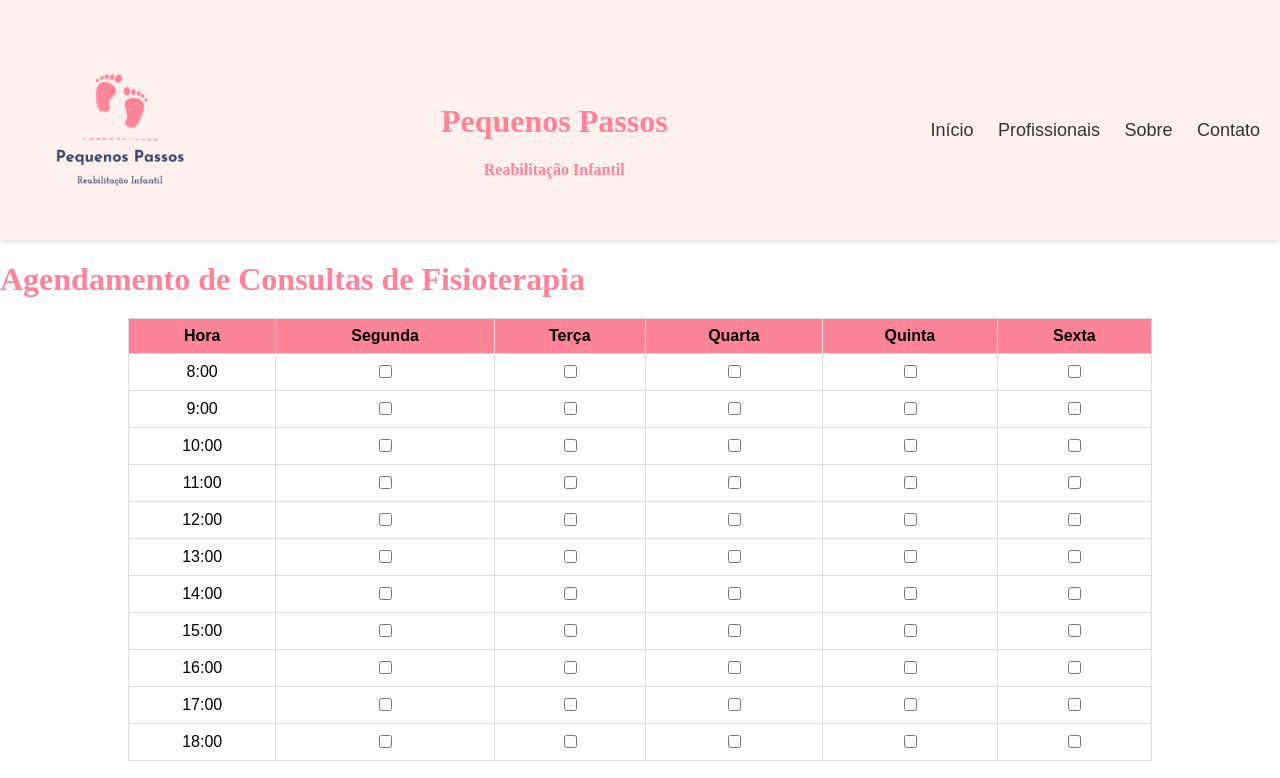
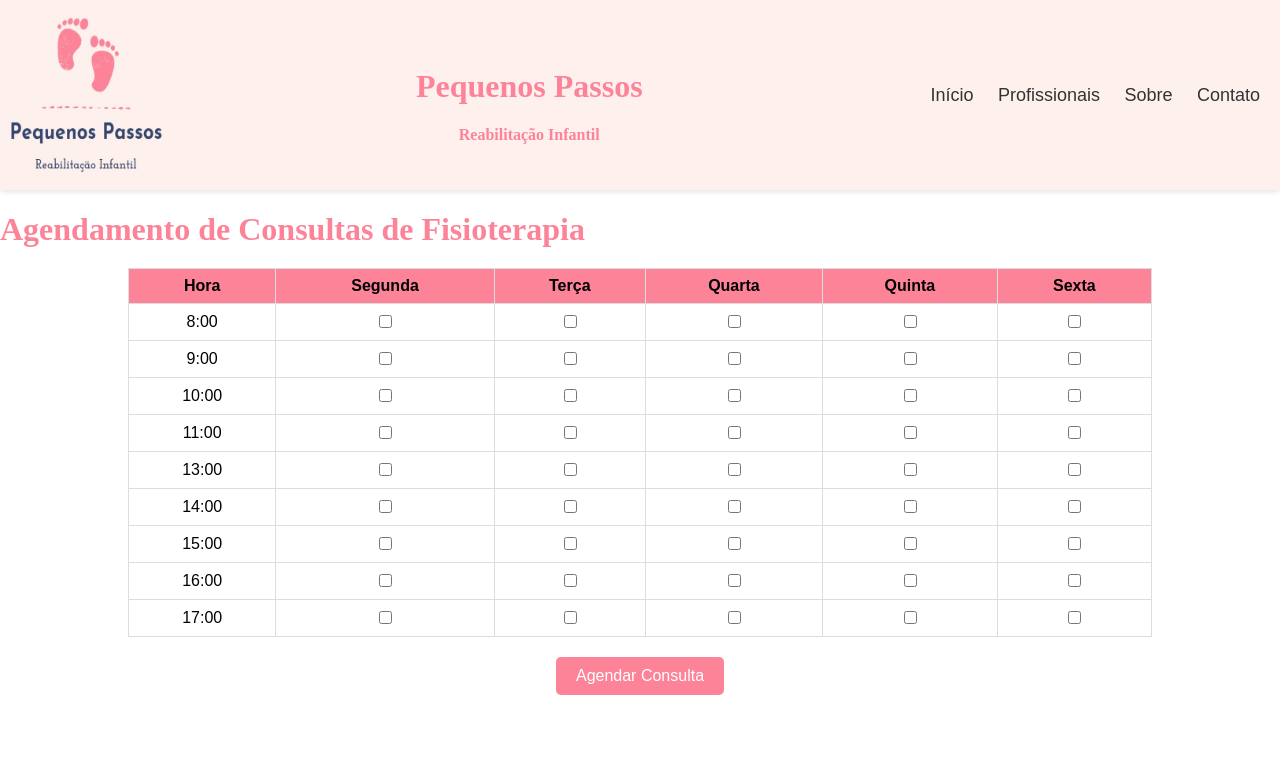
Before and after one commit to Lucas-Justino/Agendamento-Fisioterapia, a plain HTML site: page index.html in a window 1280 px wide. Shown: the top 778 px of the page. Drawn offline with Linux system fonts and the light colour scheme.

Commit message:
Alteração do Logo, do Header e do Título

```diff
--- a/index.html
+++ b/index.html
@@ -12,7 +12,7 @@
 <body>
     <header>
         <div class="container">
-            <img class="logo" src="Logo clínica.png" alt="Logo" width="200px" height="200px">
+            <img class="logo" src="Logo-Teste.jpg" alt="Logo" width="170px" height="170px">
             <div>
                 <h1 class="titulo escrita">
                     Pequenos Passos
@@ -77,14 +77,6 @@
             <td><input type="checkbox" name="sexta_11"></td>
         </tr>
         <tr>
-            <td>12:00</td>
-            <td><input type="checkbox" name="segunda_12"></td>
-            <td><input type="checkbox" name="terca_12"></td>
-            <td><input type="checkbox" name="quarta_12"></td>
-            <td><input type="checkbox" name="quinta_12"></td>
-            <td><input type="checkbox" name="sexta_12"></td>
-        </tr>
-        <tr>
             <td>13:00</td>
             <td><input type="checkbox" name="segunda_13"></td>
             <td><input type="checkbox" name="terca_13"></td>
@@ -124,14 +116,6 @@
             <td><input type="checkbox" name="quinta_17"></td>
             <td><input type="checkbox" name="sexta_17"></td>
         </tr>
-        <tr>
-            <td>18:00</td>
-            <td><input type="checkbox" name="segunda_18"></td>
-            <td><input type="checkbox" name="terca_18"></td>
-            <td><input type="checkbox" name="quarta_18"></td>
-            <td><input type="checkbox" name="quinta_18"></td>
-            <td><input type="checkbox" name="sexta_18"></td>
-        </tr>
 
         <!-- Adicione mais linhas conforme necessário -->
         <!-- Exemplo: <tr><td>10:00</td><td><input type="checkbox" name="segunda_10"></td> ... </tr> -->
--- a/styles.css
+++ b/styles.css
@@ -44,16 +44,26 @@ header {
     /* font-family: mv boli; */
 }
 
+.escrita{
+    color: #FD8399;
+    margin-right: 22px;
+    font-family: mv boli;
+    font-weight: 700;
+    /* font-size: 72px; */
+    margin-bottom: 0;
+}
+
 .container {
     /* max-width: 1200px; */
     margin: 0 auto;
-    padding: 20px;
+    /* padding: 20px; */
     display: flex;
     flex-wrap: wrap;
     gap: 20px;
-    height: 180px;
+    height: 170px;
     justify-content: space-between;
     align-items: center;
+    padding-right: 20px;
 }
 
 table {
@@ -129,12 +139,3 @@ footer {
     flex-wrap: wrap;
     gap: 20px;
 }
-
-.escrita{
-    color: #FD8399;
-    margin-right: 22px;
-    font-family: mv boli;
-    font-weight: 700;
-    /* font-size: 72px; */
-    margin-bottom: 0;
-}
--- a/stylesprofissional.css
+++ b/stylesprofissional.css
@@ -34,17 +34,30 @@ header {
 .titulo{
     color: #FD8399;
     text-align: center;
+    /* font-family: mv boli; */
 }
 
+.escrita{
+    color: #FD8399;
+    margin-right: 22px;
+    font-family: mv boli;
+    font-weight: 700;
+    /* font-size: 72px; */
+    margin-bottom: 0;
+}
+
+
 .container {
+    /* max-width: 1200px; */
     margin: 0 auto;
-    padding: 20px;
+    /* padding: 20px; */
     display: flex;
     flex-wrap: wrap;
     gap: 20px;
-    height: 180px;
+    height: 170px;
     justify-content: space-between;
     align-items: center;
+    padding-right: 20px;
 }
 
 .content{
--- a/stylessobre.css
+++ b/stylessobre.css
@@ -34,17 +34,28 @@ header {
 .titulo{
     color: #FD8399;
     text-align: center;
+    /* font-family: mv boli; */
 }
+
+.escrita{
+    color: #FD8399;
+    margin-right: 22px;
+    font-family: mv boli;
+    font-weight: 700;
+    /* font-size: 72px; */
+    margin-bottom: 0;
+}
+
 
 .container {
     margin: 0 auto;
-    padding: 20px;
     display: flex;
     flex-wrap: wrap;
     gap: 20px;
-    height: 180px;
+    height: 170px;
     justify-content: space-between;
     align-items: center;
+    padding-right: 20px;
 }
 
 section {
```
Also changed, not shown: contato.html (+3 -3 lines), profissional.html (+3 -3 lines), sobre.html (+3 -3 lines), stylescontato.css (+16 -2 lines), Logo-Teste.jpg (added).
